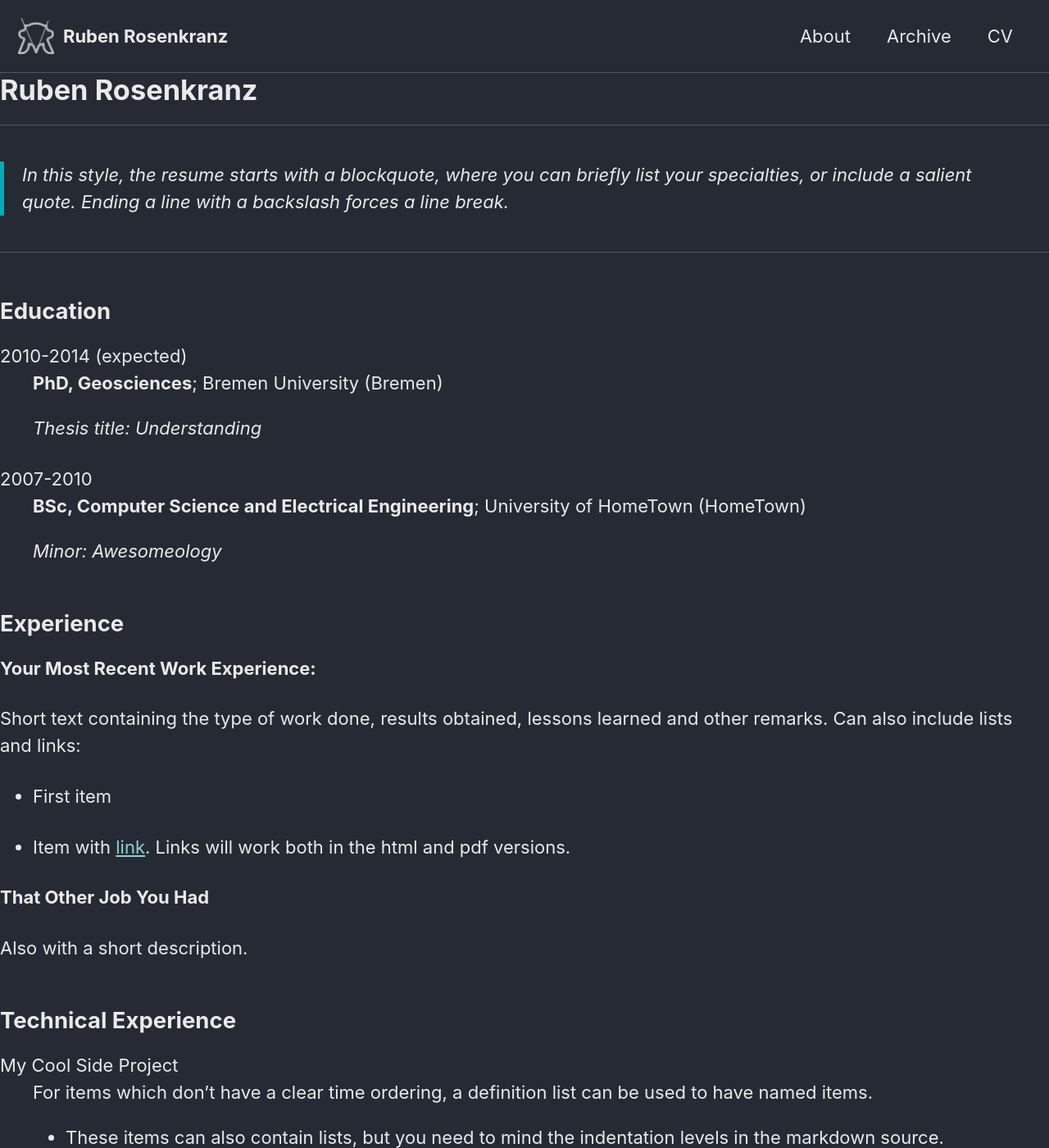
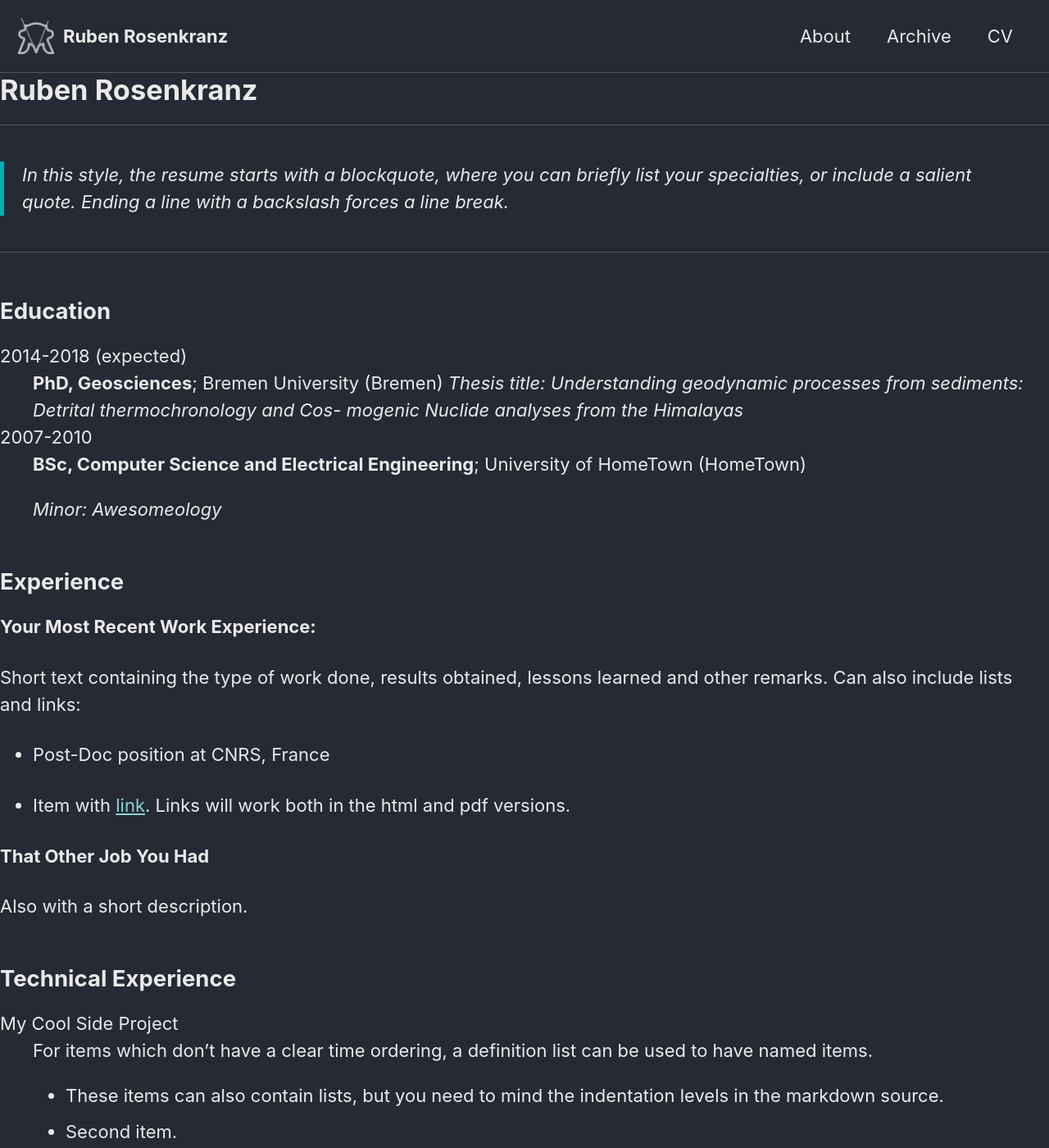
Before and after one commit to rubenkranz/rubenkranz.github.io, a Jekyll site: the page built from _pages/CV.md, in a window 1280 px wide and 1400 px high. Shown: the whole window at 82% size. Built offline with Jekyll 4.4.1, drawn with Linux system fonts in a browser that asks for light colours; cached includes are drawn as plain includes; nearby versions of some CDN libraries; our own code applies the rules of GitHub Pages for plain Markdown files.

Commit message:
Update CV.md

```diff
--- a/_pages/CV.md
+++ b/_pages/CV.md
@@ -17,10 +17,10 @@ Ruben Rosenkranz
 Education
 ---------
 
-2010-2014 (expected)
+2014-2018 (expected)
 :   **PhD, Geosciences**; Bremen University (Bremen)
-
-    *Thesis title: Understanding*
+*Thesis title: Understanding geodynamic processes from sediments: Detrital thermochronology and Cos-
+mogenic Nuclide analyses from the Himalayas*
 
 2007-2010
 :   **BSc, Computer Science and Electrical Engineering**; University of
@@ -37,7 +37,7 @@ Short text containing the type of work done, results obtained,
 lessons learned and other remarks. Can also include lists and
 links:
 
-* First item
+* Post-Doc position at CNRS, France
 
 * Item with [link](http://www.example.com). Links will work both in
   the html and pdf versions.
```
